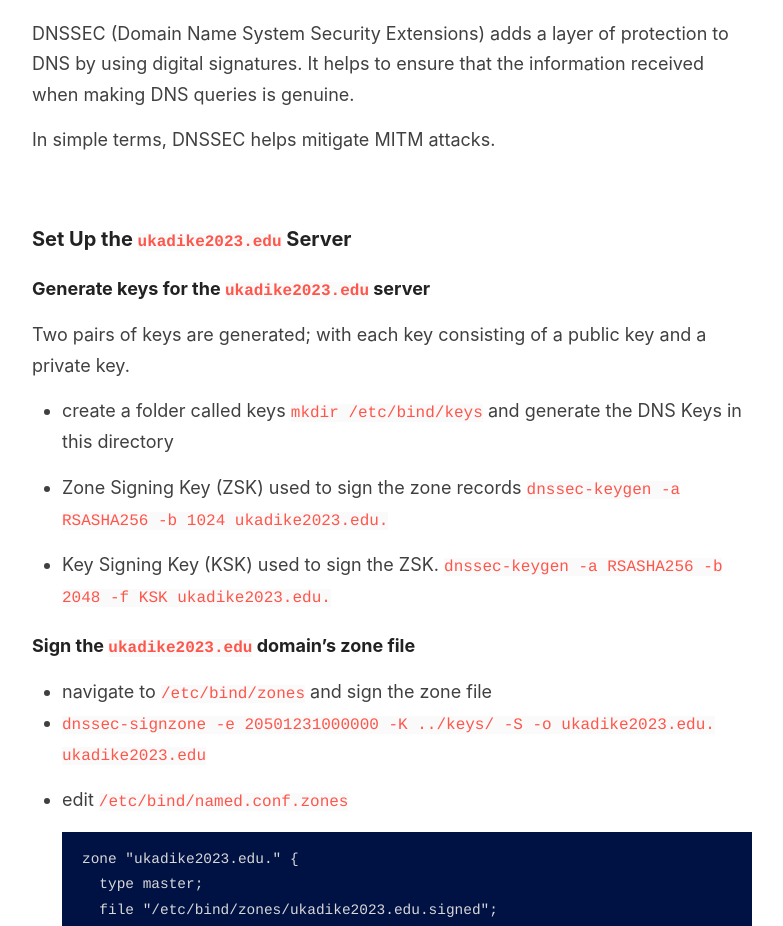
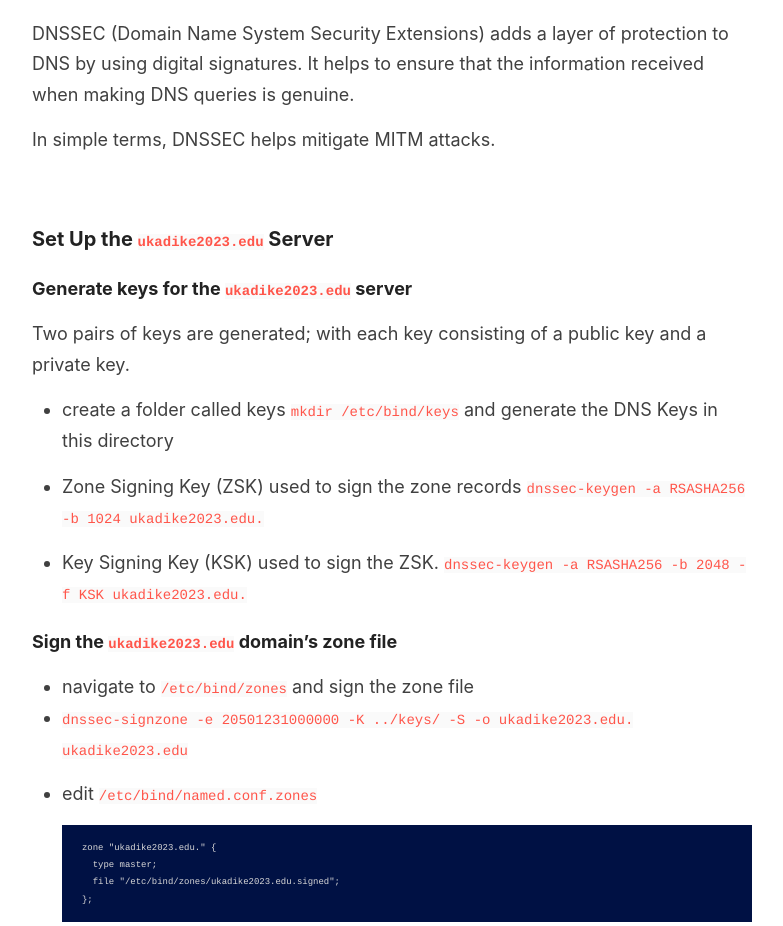
Before and after one commit to iukadike/blog, a Jekyll site: the page built from _posts/2023-07-04-dnssec.md, in a window 1280 px wide. Shown: the part 369-1295 px from the top of the page, without its empty margins (248-1031 px from the left). Built offline with Jekyll 4.4.1, drawn with Linux system fonts in a browser that asks for light colours; comment, search, counter and statistics services are not loaded.

Commit message:
modify code highlighting

```diff
--- a/assets/style.scss
+++ b/assets/style.scss
@@ -1152,4 +1152,9 @@ Modules - reusable parts of our design
 // Additional CSS to tweak UI;
 .highlight {
   background-color: #014;
+  font-size: 80%;
 }
+
+.highlighter-rouge {
+    font-size: 14px;
+}
```
